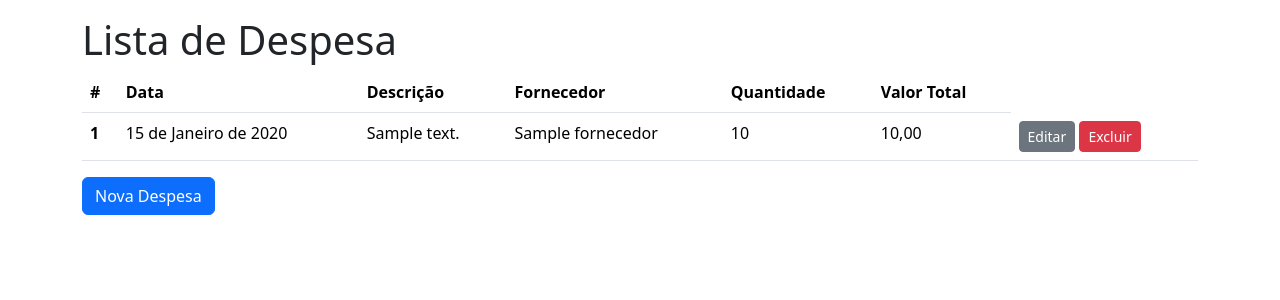
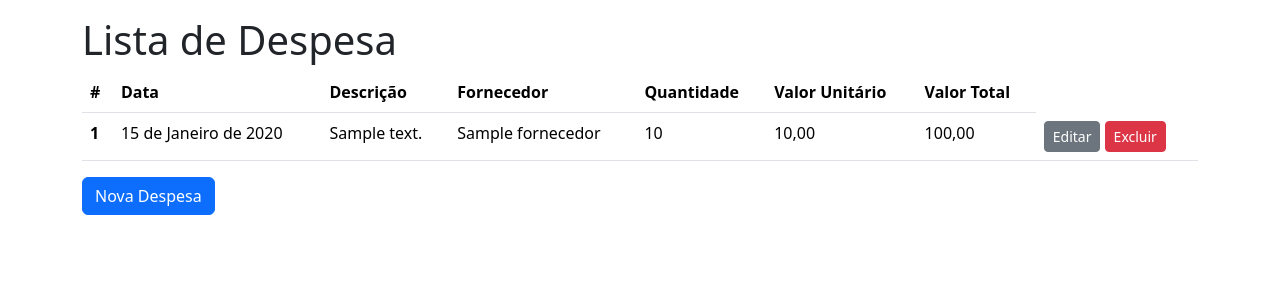
Before and after one commit to jefesonalves/controle_de_obras, a Django app: page / in a window 1280 px wide. Shown: the part 56-356 px from the top of the page. Run offline with Django 5.2, Linux system fonts and the light colour scheme; tables that the repository leaves empty hold one stand-in row (values such as "Sample post").

Commit message:
adicionado valor total no despesa_list.html

```diff
--- a/cadastro/templates/cadastro/despesa_list.html
+++ b/cadastro/templates/cadastro/despesa_list.html
@@ -17,6 +17,7 @@
         <th scope="col">Descrição</th>
         <th scope="col">Fornecedor</th>
         <th scope="col">Quantidade</th>
+        <th scope="col">Valor Unitário</th>
         <th scope="col">Valor Total</th>
       </tr>
       </thead>
@@ -29,6 +30,7 @@
                 <td>{{ despesa.nome_fornecedor }}</td>
                 <td>{{ despesa.quant_despesa }}</td>
                 <td>{{ despesa.valor_despesa }}</td>
+                <td>{{ despesa.total_despesa }}</td>
                 <td>
                     <a href="{% url "despesas_update" pk=despesa.pk %}" class="btn btn-secondary btn-sm">Editar</a>
                     <a href="{% url "despesas_delete" pk=despesa.pk %}" class="btn btn-danger btn-sm">Excluir</a>
--- a/cadastro/views.py
+++ b/cadastro/views.py
@@ -10,14 +10,12 @@ class DespesasListView(ListView):
 
 class DespesasCreateView(CreateView):
     model = Despesa
-    # fields = ["descricao_despesa"]
     fields = ["data_despesa", "descricao_despesa", "nome_fornecedor", "quant_despesa", "valor_despesa"]
     success_url = reverse_lazy("despesas_list")
 
 class DespesasUpdateView(UpdateView):
     model = Despesa
-    fields = ["descricao_despesa"]
-    #fields = ["data_despesa", "descricao_despesa", "nome_fornecedor", "quant_despesa", "valor_despesa"]
+    fields = ["data_despesa", "descricao_despesa", "nome_fornecedor", "quant_despesa", "valor_despesa"]
     success_url = reverse_lazy("despesas_list")
 
 class DespesasDeleteView(DeleteView):
```
